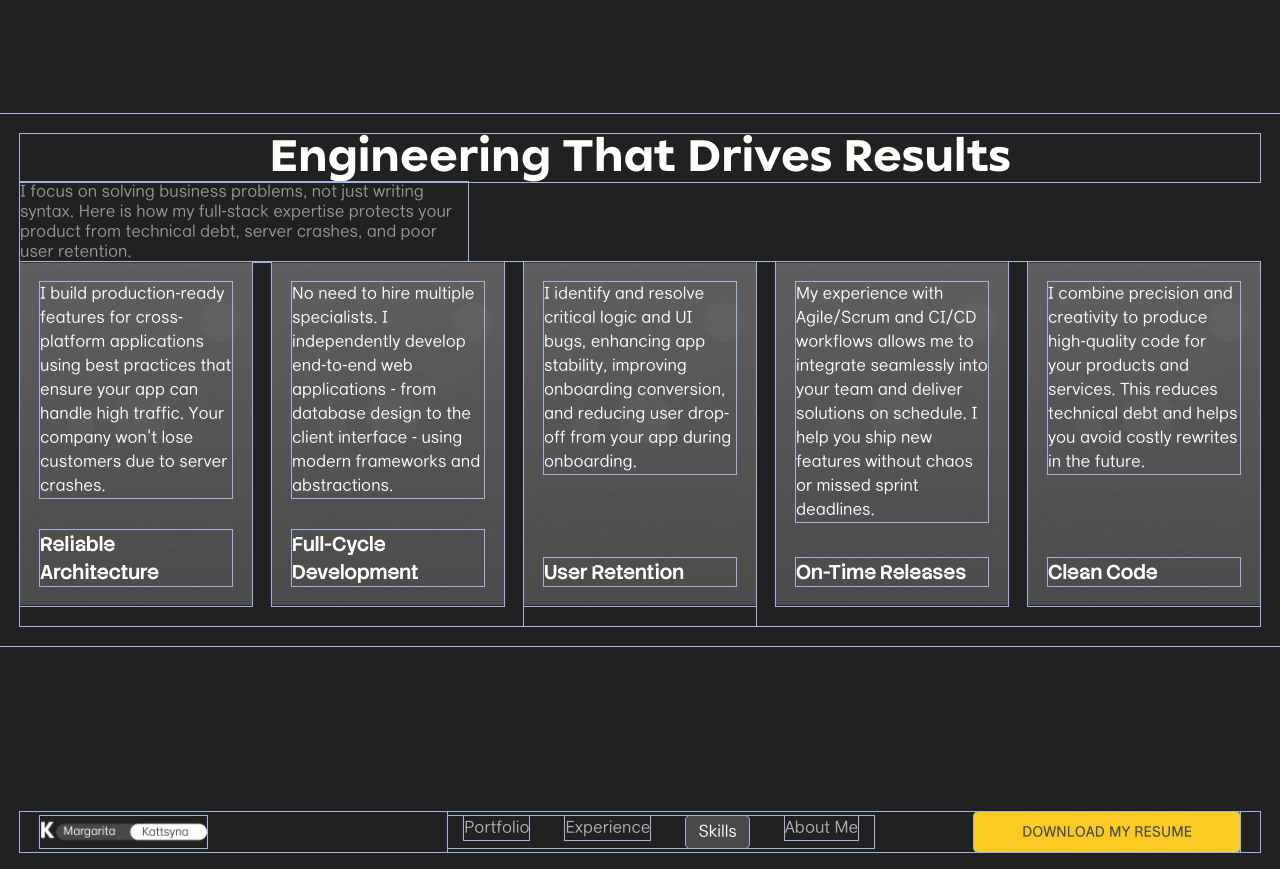
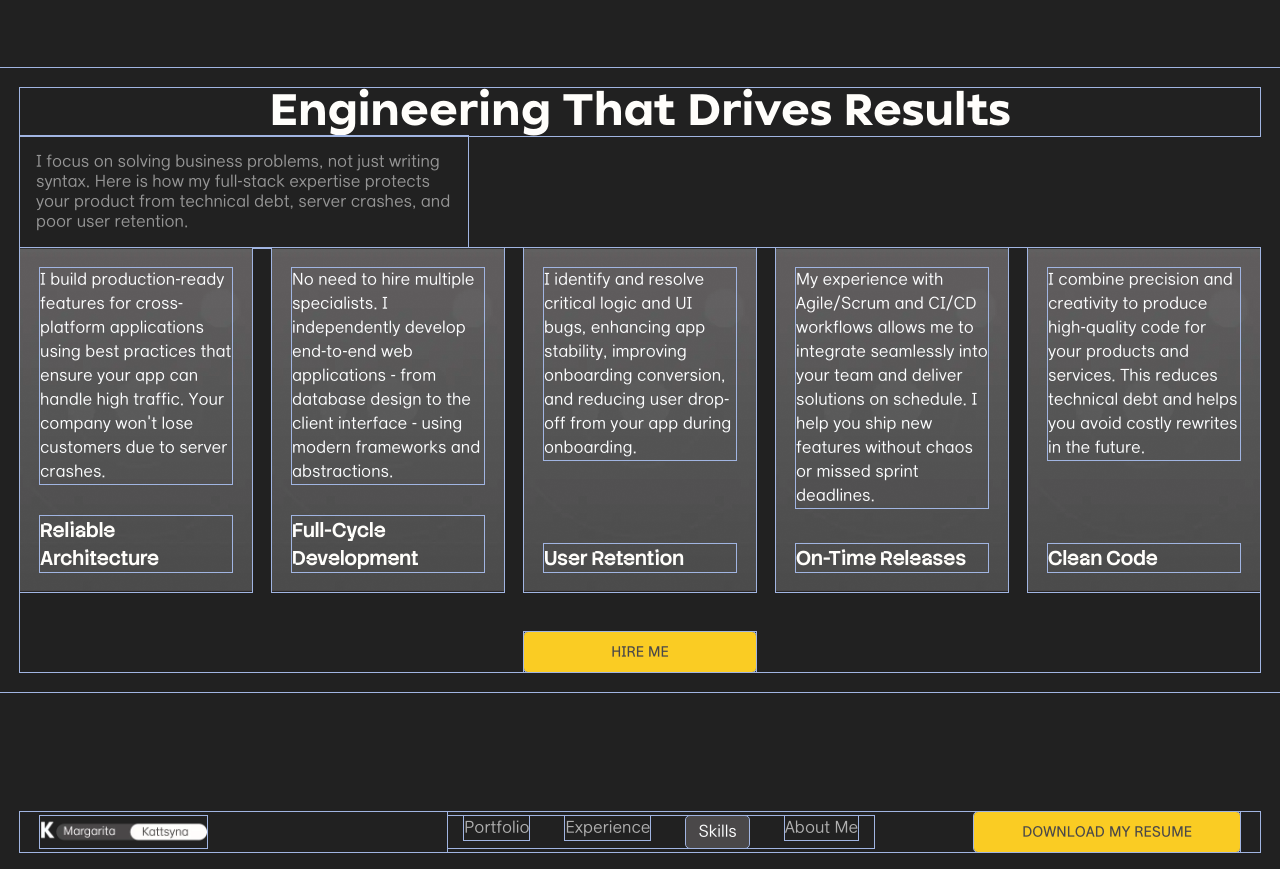
Before and after one commit to prostodiva/kattsynaV2, a React (Vite) app in the folder frontend/web/: page /skills in a window 1280 px wide. Shown: the part 820-1689 px from the top of the page. Built offline with nearby package versions, Linux system fonts and the light colour scheme; no server answers.

Commit message:
chore(ResultSectionContent.tsx): add padding and adjust margin
Add padding to the paragraph and remove excessive negative margin.

```diff
--- a/frontend/web/src/pages/skillsPage/components/ResultSectionContent.tsx
+++ b/frontend/web/src/pages/skillsPage/components/ResultSectionContent.tsx
@@ -11,7 +11,7 @@ function ResultSectionContent() {
         </span>
       </h1>
 
-      <p className="relative font-goorm text-text-gray 2xl:text-xl max-w-sm md:max-w-sm xl:max-w-md leading-tight">
+      <p className="relative font-goorm text-text-gray 2xl:text-xl max-w-sm md:max-w-sm xl:max-w-md leading-tight p-4">
         I focus on solving business problems, not just
         writing syntax. Here is how my full-stack
         expertise protects your product from technical
@@ -19,7 +19,7 @@ function ResultSectionContent() {
       </p>
 
 
-      <div className="grid grid-cols-1 md:grid-cols-2 xl:grid-cols-5 gap-5">
+      <div className="grid grid-cols-1 md:grid-cols-2 xl:grid-cols-5 gap-5 min-h-fit">
         {cards.map(({ title, text })  => (
           <div
             key={title}
@@ -39,7 +39,7 @@ function ResultSectionContent() {
           </div>
         ))}
 
-        <div className="md:col-start-2 xl:col-start-3 flex items-center md:items-end xl:items-center justify-center mt-5 xl:-mt-30 2xl:-mt-50">
+        <div className="md:col-start-2 xl:col-start-3 flex items-center md:items-end xl:items-center justify-center mt-5">
           <Button variant="secondary" rounded className="w-full">
             Hire Me
           </Button>
```
